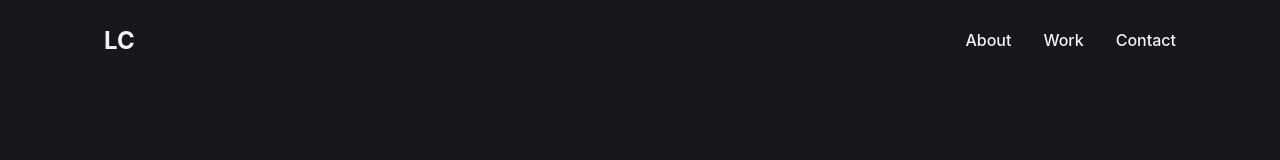
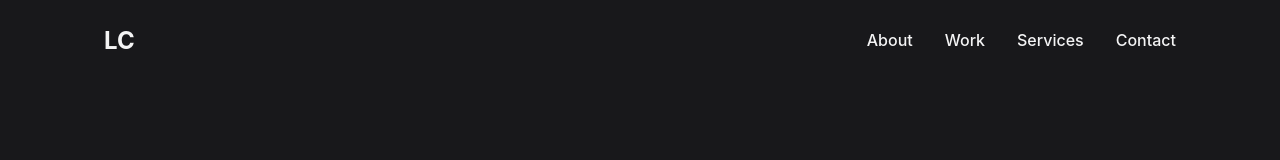
Before and after one commit to LRCozier/lacozier-devportfolio, a React (Vite) app in the folder lacportfolio/: page / in a window 1280 px wide. Shown: the top 160 px of the page. Built offline with nearby package versions, Linux system fonts and the light colour scheme; no server answers.

Commit message:
added services page to navbar and app.jsx

```diff
--- a/lacportfolio/src/App.jsx
+++ b/lacportfolio/src/App.jsx
@@ -8,6 +8,7 @@ import About from './pages/about';
 import Projects from './pages/projects';
 import Contact from './pages/contact';
 import TopScroll from './components/Layouts/topscroll';
+import Services from './pages/services';
 
 const client = new ApolloClient({
   uri: import.meta.env.VITE_HYGRAPH_ENDPOINT,
@@ -26,6 +27,7 @@ const App = () => {
           <Route path="/" element={<Homepage />} />
           <Route path="/about" element={<About />} />
           <Route path="/projects" element={<Projects />} />
+          <Route path="/services" element={<Services />} />
           <Route path="/contact" element={<Contact />} />
         </Routes>
       </main>
--- a/lacportfolio/src/components/Navbar/navbar.jsx
+++ b/lacportfolio/src/components/Navbar/navbar.jsx
@@ -27,6 +27,7 @@ const Navbar = () => {
       <ul className="nav-links">
         <li><NavLink to="/about" onClick={handleLinkClick}>About</NavLink></li>
         <li><NavLink to="/projects" onClick={handleLinkClick}>Work</NavLink></li>
+        <li><NavLink to="/services" onClick={handleLinkClick}>Services</NavLink></li>
         <li><NavLink to="/contact" onClick={handleLinkClick}>Contact</NavLink></li>
       </ul>
     </div>
```
